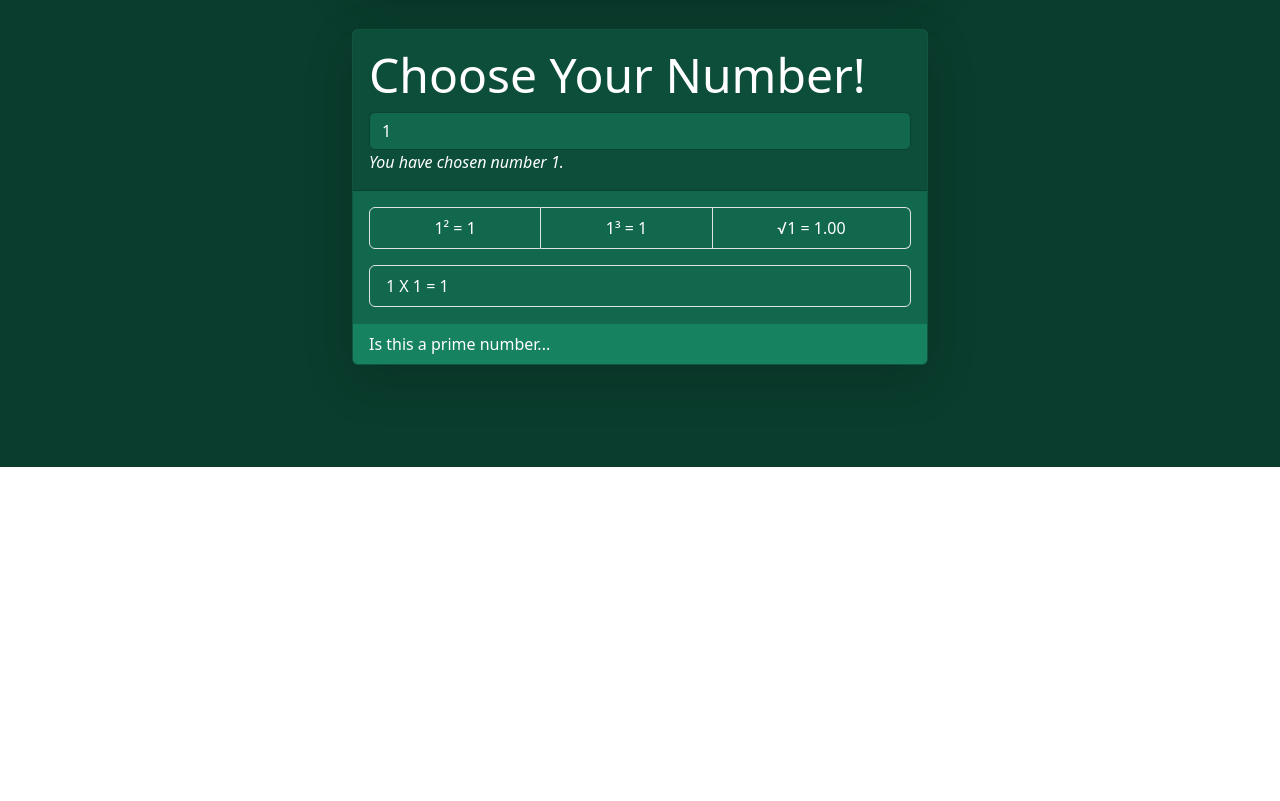
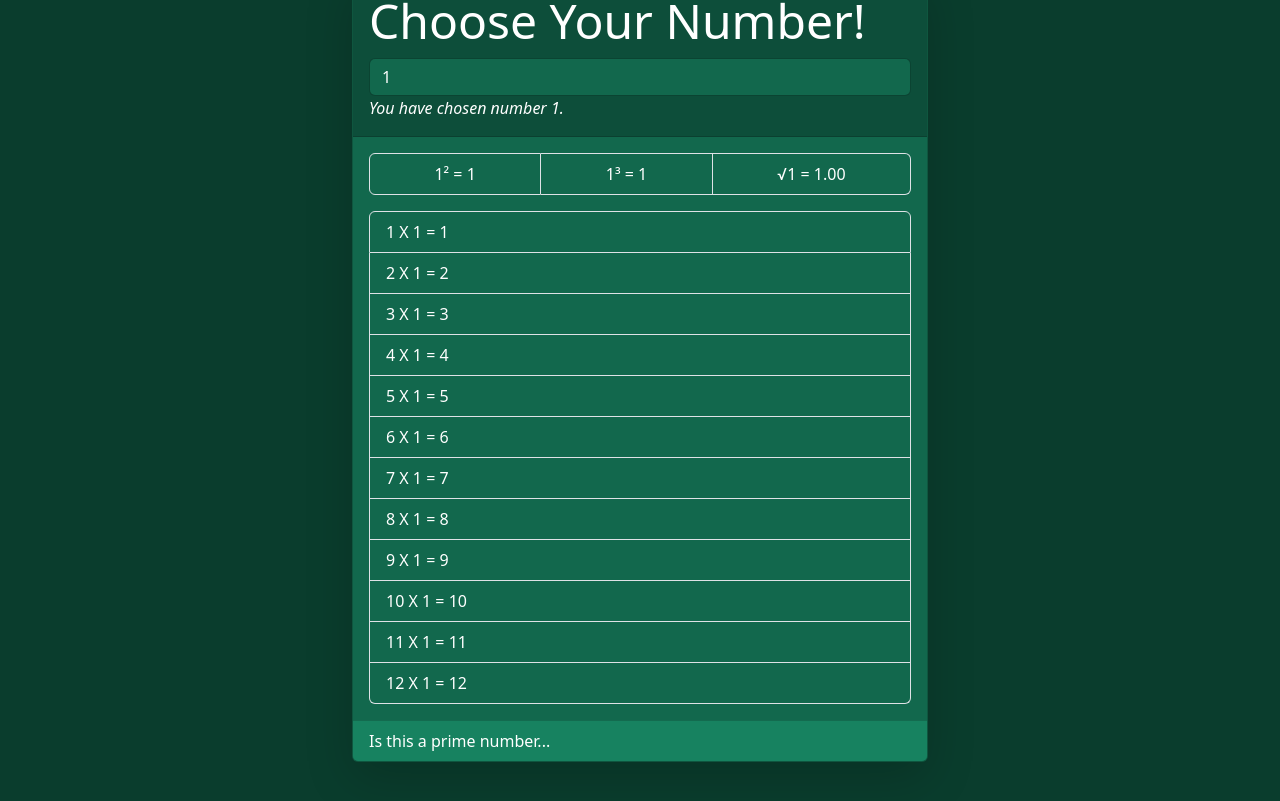
Before and after one commit to atcraigwatson/quick-maths-with-reactjs, a React (Vite) app: page / in a window 1280 px wide. Shown: the part 333-1134 px from the top of the page. Before the commit the page ends 800 px from the top, so only its background shows below. Built offline with nearby package versions, Linux system fonts and the light colour scheme.

Commit message:
Created Loop for List Items

```diff
--- a/src/components/ListItem.tsx
+++ /dev/null
@@ -1,11 +0,0 @@
-
-import { useContext } from 'react'
-
-import MathContext    from '../context'
-
-export default function ListItem() {
-  const { num } = useContext(MathContext);
-  return (
-      <li className="list-group-item bg-dark-green text-white">1 X {num} = {num * 1}</li>
-  );
-};
--- a/src/components/MathCardNumTimesTableItem.tsx
+++ b/src/components/MathCardNumTimesTableItem.tsx
@@ -1,10 +1,29 @@
 
-import ListItem from './ListItem'
+import { useContext } from 'react'
+import MathContext    from '../context'
+import { JSX } from 'react/jsx-runtime';
 
 export default function MathCardNumTimesTableItem() {
-	return (
-		<ul className="list-group">
-			<ListItem />
-		</ul>
-	);
+
+  const { num } = useContext(MathContext);
+  const timesTable = [1, 2, 3, 4, 5, 6, 7, 8, 9, 10, 11, 12];
+  let timesTableList: JSX.Element[] = [];
+
+  timesTable.forEach((times, index) => {
+    timesTableList.push(<li key={index} className="list-group-item bg-dark-green text-white">{times} X {num} = {num * times}</li>);
+  });
+
+  if ( num <= 0 ) {
+    return (
+      <ul className="list-group">
+        <li className="list-group-item bg-dark-green text-white">We like to stay positve.. Please choose a number higher than 0.</li>
+      </ul>
+    );
+  } else {
+    return (
+      <ul className="list-group">
+        {timesTableList}
+      </ul>
+    );
+  }
 };
```
